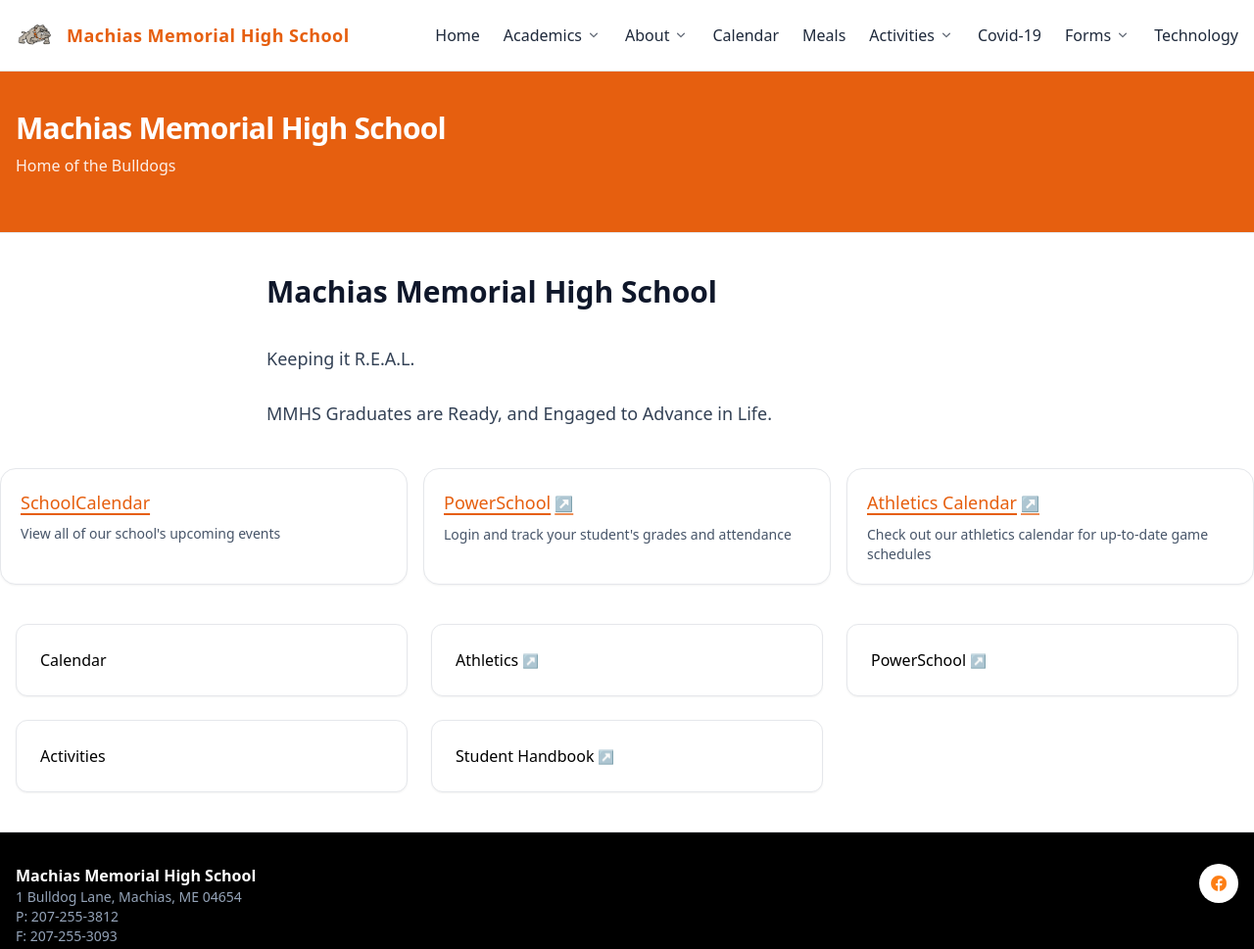
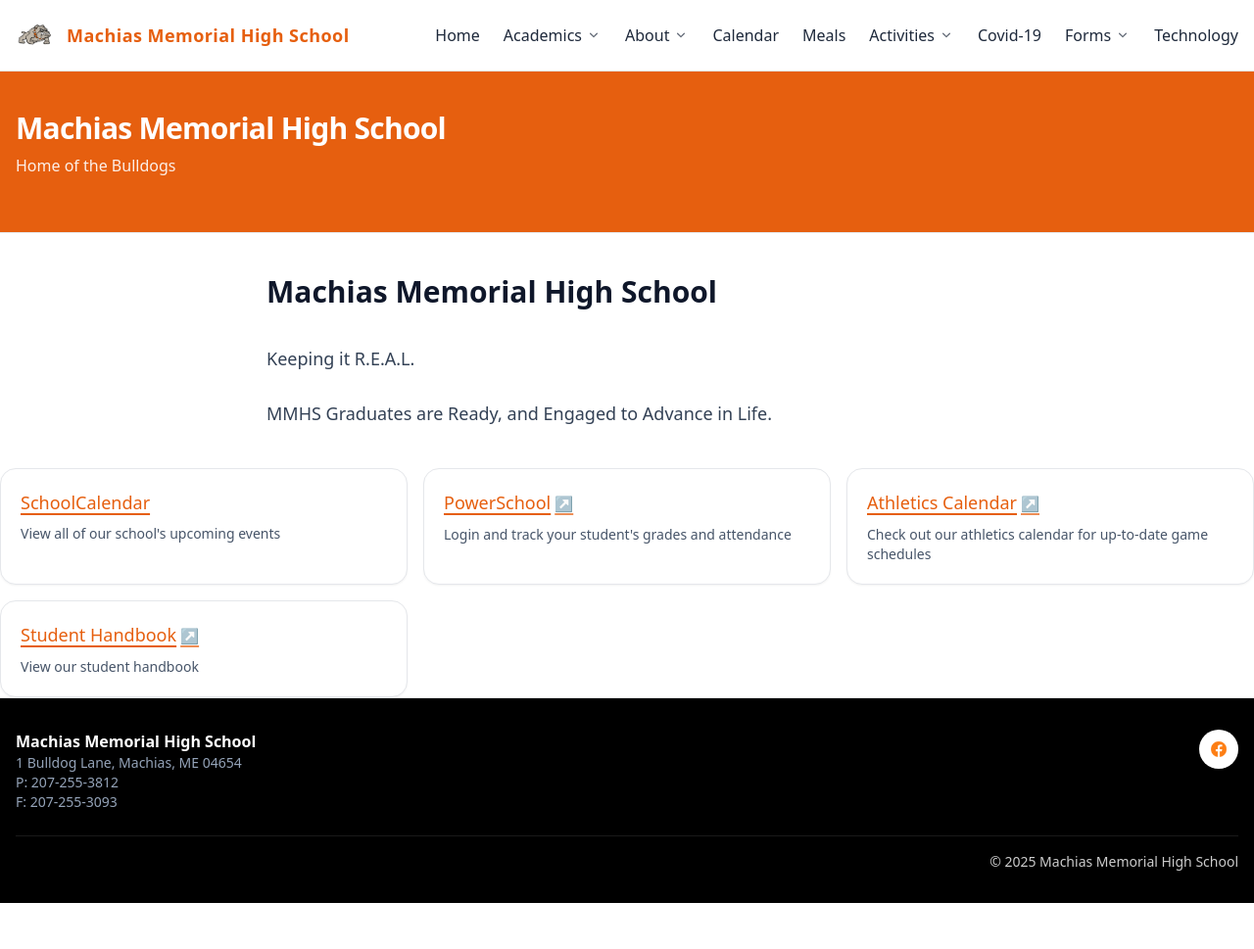
Before and after one commit to jaimie-mmhs/bulldogs, an Astro site: page / in a window 1280 px wide. Shown: the top 969 px of the page at 98% size. After the commit the page ends 922 px from the top, so only its background shows below. Built offline with nearby package versions, Linux system fonts and the light colour scheme; Astro itself is replaced by a stand-in of ours.

Commit message:
changed index.

```diff
--- a/src/pages/index.astro
+++ b/src/pages/index.astro
@@ -36,13 +36,12 @@ import PageHero from '~/components/PageHero.astro';
       Check out our athletics calendar for up-to-date game schedules
     </p>
     </article>
-  </div>
 
-  <section class="mx-auto max-w-7xl px-4 py-10 grid gap-6 md:grid-cols-3">
-    <a class="border rounded-xl p-6 bg-white shadow-sm hover:shadow-md" href="/calendar">Calendar</a>
-    <a class="border rounded-xl p-6 bg-white shadow-sm hover:shadow-md" href="https://www.bulldogathletics1.com/">Athletics</a>
-    <a class="border rounded-xl p-6 bg-white shadow-sm hover:shadow-md" href="https://aos96.powerschool.com/public/">PowerSchool</a>
-    <a class="border rounded-xl p-6 bg-white shadow-sm hover:shadow-md" href="/activities">Activities</a>
-    <a class="border rounded-xl p-6 bg-white shadow-sm hover:shadow-md"  href="https://docs.google.com/document/d/1SS0neju6cQq42slGNz3x3HSrtkfqMX4d7Q1a9dx7cqE/preview?tab=t.0">Student Handbook</a>
-  </section>
+    <article class="rounded-2xl border bg-white p-5 shadow-sm hover:shadow-md">
+    <h3 class="text-lg font-semibold"><a class="link" href="https://docs.google.com/document/d/1SS0neju6cQq42slGNz3x3HSrtkfqMX4d7Q1a9dx7cqE/preview?tab=t.0">Student Handbook</a></h3>
+    <p class="mt-2 text-sm text-slate-600">
+      View our student handbook
+    </p>
+    </article>
+</div>
 </Base>
```
Also changed, not shown: 3 other files.
